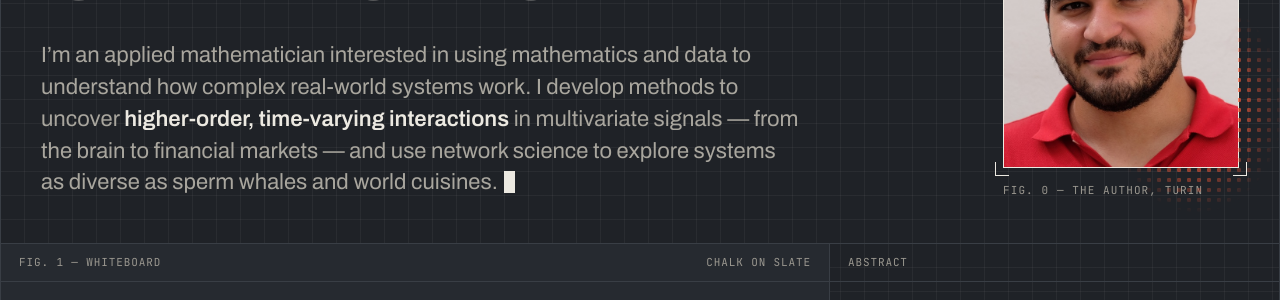
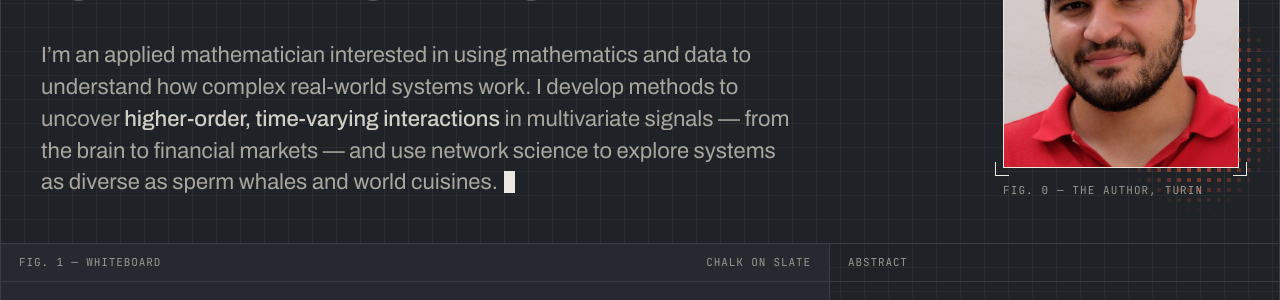
Before and after one commit to andresantoro/andresantoro.github.io, a Jekyll site: the page built from _pages/about.md, in a window 1280 px wide. Shown: the part 333-633 px from the top of the page. Built offline with Jekyll 4.4.1, drawn with Linux system fonts in a browser that asks for light colours.

Commit message:
Hero phrase: softer colour and medium weight
Co-Authored-By: Claude Opus 5.5 <noreply@anthropic.com>

```diff
--- a/assets/css/notebook.scss
+++ b/assets/css/notebook.scss
@@ -238,7 +238,7 @@ body.nb {
 .nb-hero__main { flex: 1 1 620px; min-width: 0; container-type: inline-size; }
 .nb-hero .nb-display { font-size: clamp(32px, 8vw, 124px); font-size: min(124px, 11.4cqi); line-height: 0.86; overflow-wrap: normal; }
 .nb-hero__lede { margin: 30px 0 0; max-width: 760px; font-size: clamp(18px, 1.8vw, 22px); line-height: 1.45; color: var(--muted); }
-.nb-hero__lede mark { background: none; color: var(--chalk); font-weight: 600; }
+.nb-hero__lede mark { background: none; color: #d2cfc7; font-weight: 500; }
 .nb-cursor { display: inline-block; width: 0.5em; height: 1em; margin-left: 6px; vertical-align: -0.15em; background: var(--chalk); animation: nb-blink 1.1s steps(1) infinite; }
 .nb-portrait { flex: 0 0 236px; margin: 0; }
 .nb-portrait__frame { position: relative; border: 1px solid var(--chalk); background: #e9e6dc; }
```
